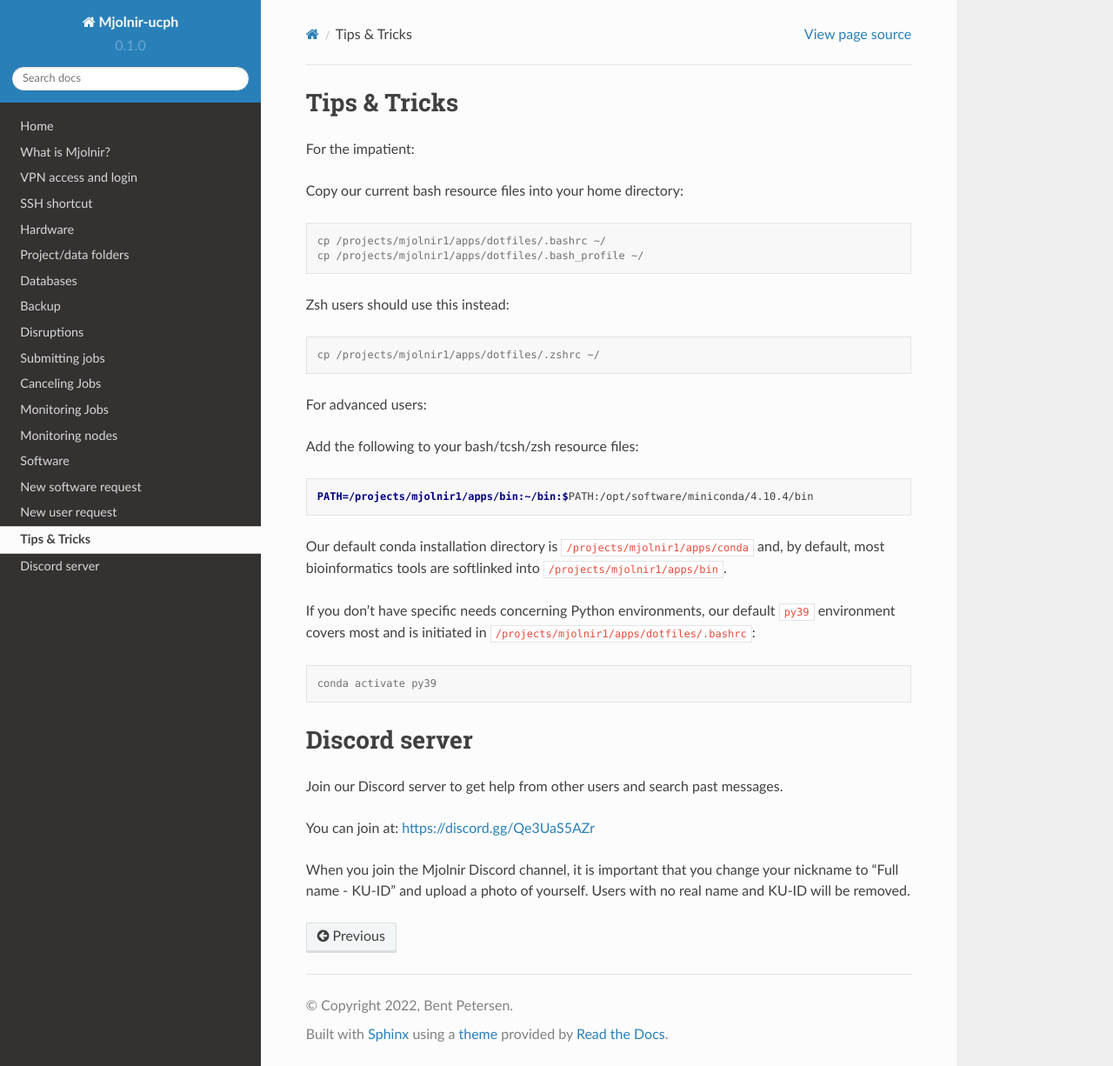
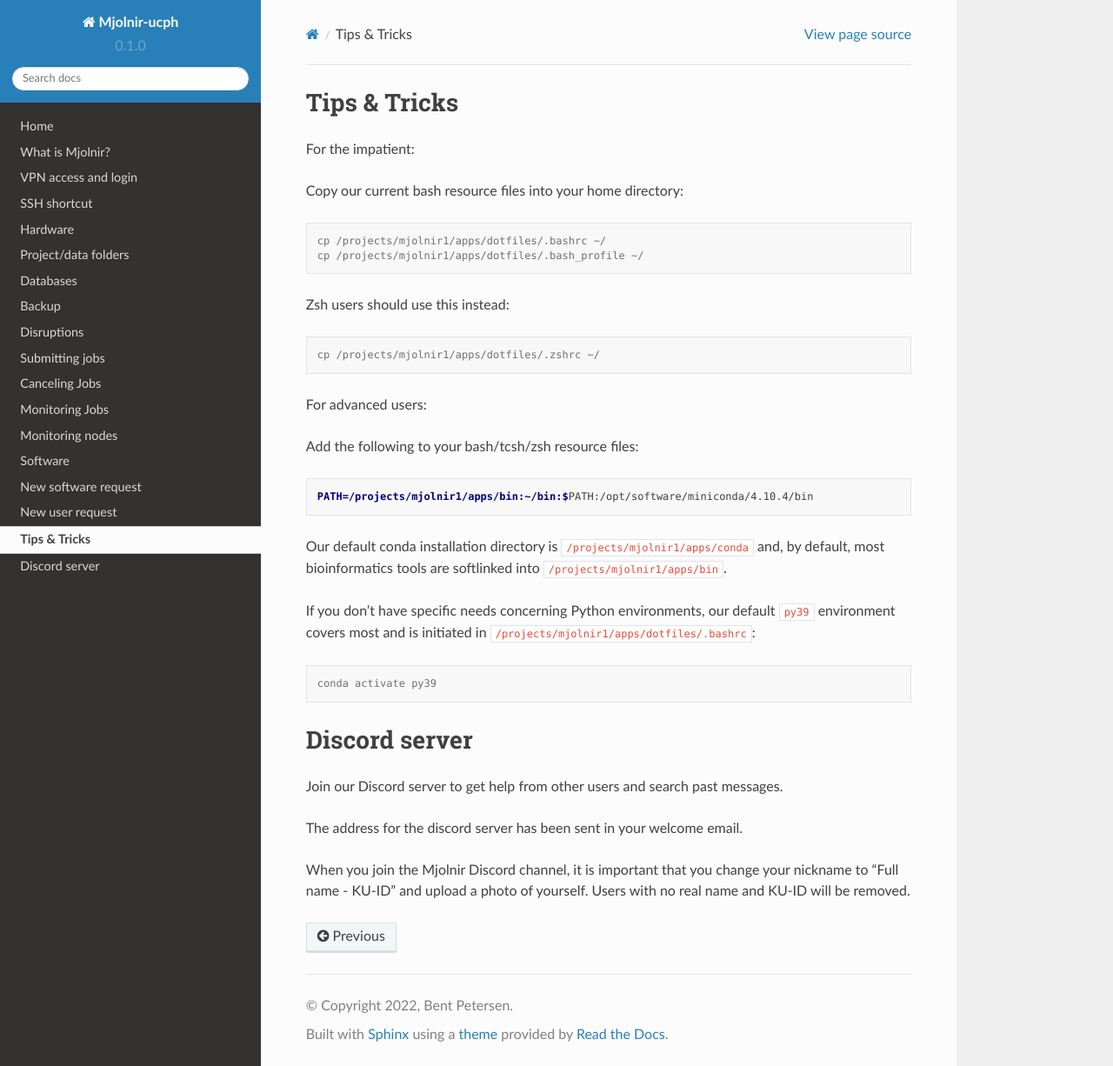
Before and after one commit to bentpetersendk/mjolnir_ucph, a Sphinx documentation site: the page built from docs/source/tips.rst, in a window 1280 px wide and 1226 px high. Shown: the whole window at 87% size. Built offline with Sphinx 7.4.7 and the Read the Docs theme 2.0.0, drawn with Linux system fonts in a browser that asks for light colours.

Commit message:
Update tips.rst

```diff
--- a/docs/source/tips.rst
+++ b/docs/source/tips.rst
@@ -35,6 +35,6 @@ Discord server
 =====
 Join our Discord server to get help from other users and search past messages.
 
-You can join at: https://discord.gg/Qe3UaS5AZr
+The address for the discord server has been sent in your welcome email.
 
 When you join the Mjolnir Discord channel, it is important that you change your nickname to "Full name - KU-ID" and upload a photo of yourself. Users with no real name and KU-ID will be removed.
```
